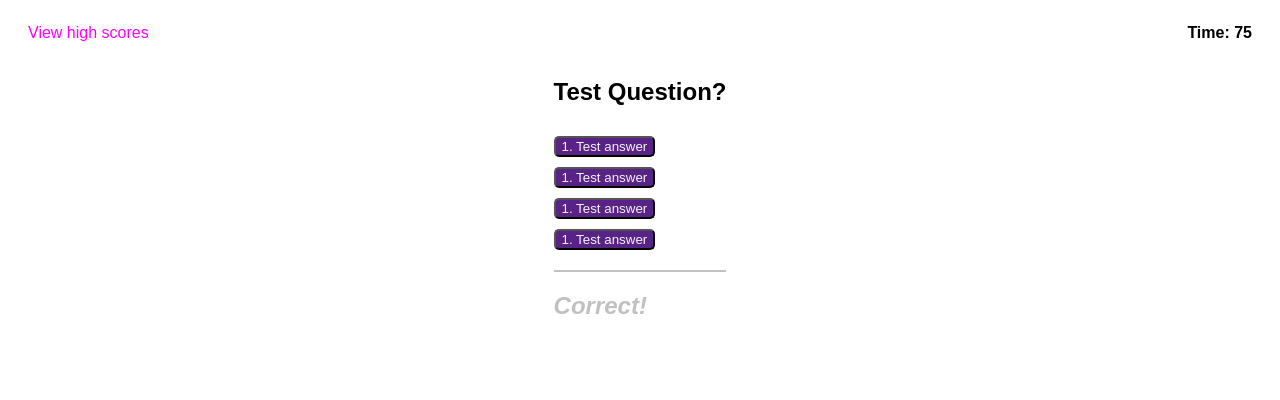
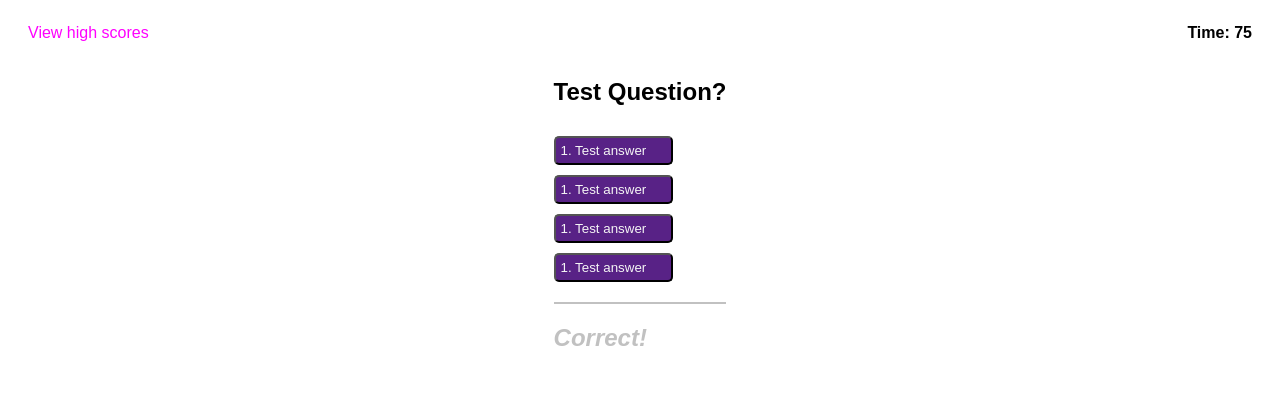
Before and after one commit to NeasterDev/coding-quiz, a plain HTML site: page index.html in a window 1280 px wide. Drawn offline with Linux system fonts and the light colour scheme.

Commit message:
finished styling and page layout

```diff
--- a/assets/css/style.css
+++ b/assets/css/style.css
@@ -38,6 +38,7 @@ header {
     color: #F5F5F5;
     margin-top: 10px;
     border-radius: 5px;
+    padding: 5px 25px 5px 5px;
 }
 
 #question-answer {
```
